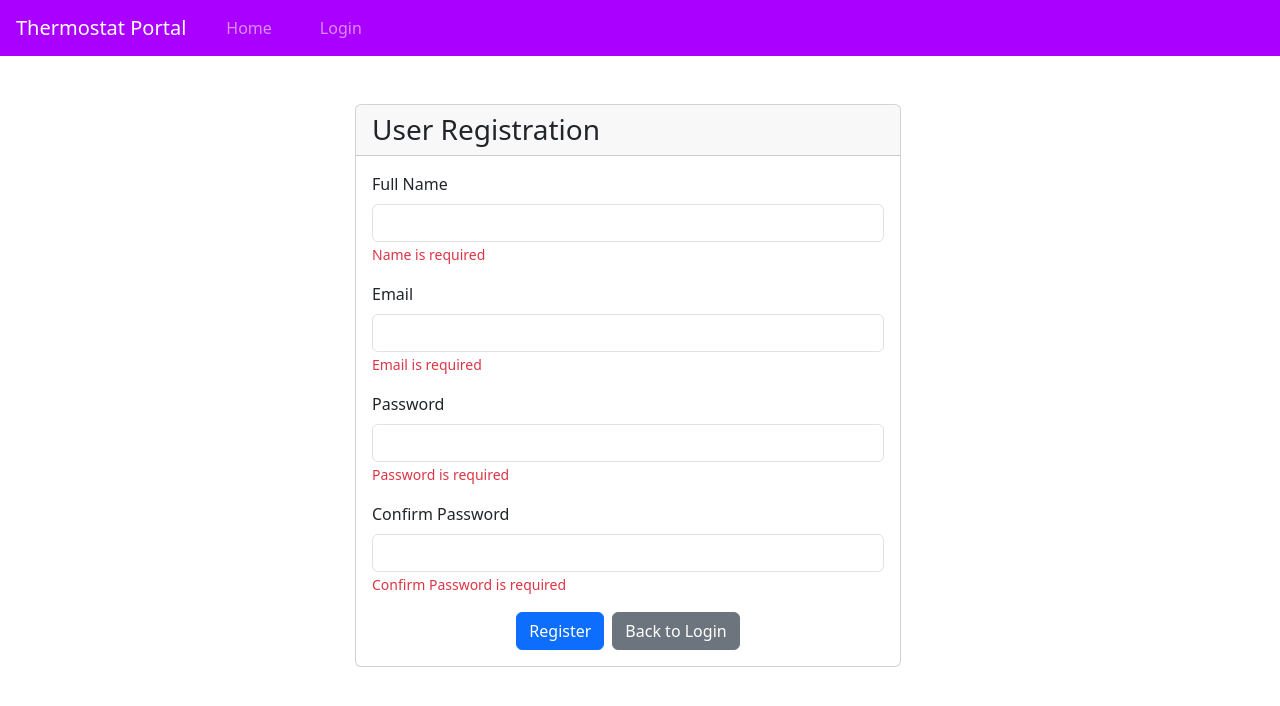
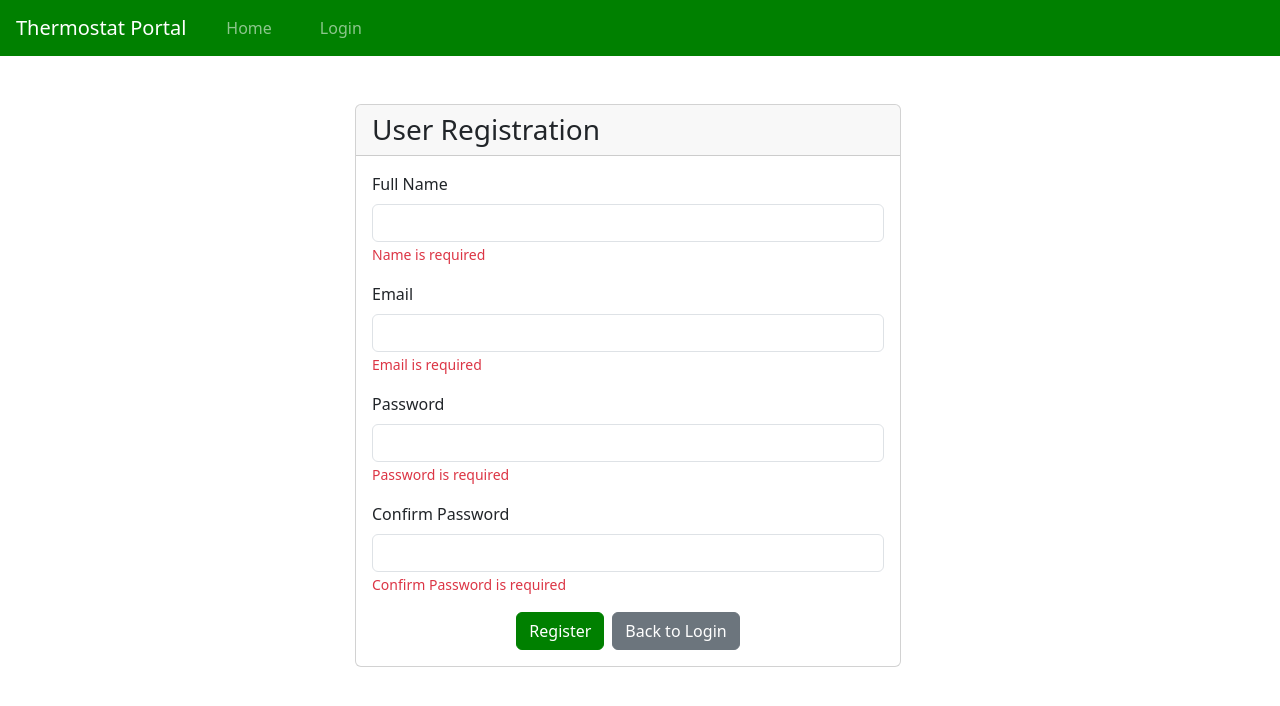
Before and after one commit to Cade-Bray/ePortfolio, an Angular app in the folder SPA_Frontend/: page /register in a window 1280 px wide. Shown: the top 706 px of the page. Built offline with nearby package versions, Linux system fonts and the light colour scheme.

Commit message:
Update styles and add button color customization across multiple components

```diff
--- a/SPA_Frontend/package.json
+++ b/SPA_Frontend/package.json
@@ -1,6 +1,6 @@
 {
   "name": "spa-frontend",
-  "version": "0.0.0",
+  "version": "1.0.0",
   "scripts": {
     "ng": "ng",
     "start": "ng serve",
@@ -38,6 +38,7 @@
     "@angular/cli": "^20.3.9",
     "@angular/compiler-cli": "^20.3.0",
     "@types/jasmine": "~5.1.0",
+    "baseline-browser-mapping": "^2.10.0",
     "jasmine-core": "~5.9.0",
     "karma": "~6.4.0",
     "karma-chrome-launcher": "~3.2.0",
--- a/SPA_Frontend/src/app/device-registration/device-registration.css
+++ b/SPA_Frontend/src/app/device-registration/device-registration.css
@@ -0,0 +1,14 @@
+.btn-color {
+  background-color: green;
+  border-color: green;
+}
+
+.btn-color:hover {
+  background-color: darkgreen;
+  border-color: darkgreen;
+}
+
+.btn-color:active {
+  background-color: forestgreen;
+  border-color: forestgreen;
+}
--- a/SPA_Frontend/src/app/edit-device/edit-device.ts
+++ b/SPA_Frontend/src/app/edit-device/edit-device.ts
@@ -1,9 +1,9 @@
 import { Component } from '@angular/core';
-import {IoT} from '../models/iot-device';
-import {Router, RouterLink} from '@angular/router';
-import {FormsModule} from '@angular/forms';
-import {HttpClient} from '@angular/common/http';
-import {Authentication} from '../services/authentication';
+import { IoT } from '../models/iot-device';
+import { Router, RouterLink } from '@angular/router';
+import { FormsModule } from '@angular/forms';
+import { HttpClient } from '@angular/common/http';
+import { Authentication } from '../services/authentication';
 
 @Component({
   selector: 'app-edit-device',
@@ -31,7 +31,8 @@ export class EditDevice {
    */
   protected saveDevice() {
     this.http.put(`${this.authenticate.baseURL}/iot/${this.device?._id}`, {
-      name: this.device?.name
+      name: this.device?.name,
+      setTemp: this.device?.setTemp
     }, {
       headers: {
         Authorization: `Bearer ${this.authenticate.getToken()}`
--- a/SPA_Frontend/src/app/iot-listing/iot-listing.css
+++ b/SPA_Frontend/src/app/iot-listing/iot-listing.css
@@ -1,6 +1,16 @@
 .btn-color {
-  background-color: #aa00ff;
-  border-color: #aa00ff;
+  background-color: green;
+  border-color: green;
+}
+
+.btn-color:hover {
+  background-color: darkgreen;
+  border-color: darkgreen;
+}
+
+.btn-color:active {
+  background-color: forestgreen;
+  border-color: forestgreen;
 }
 
 .card-size {
--- a/SPA_Frontend/src/app/iot-listing/iot-listing.html
+++ b/SPA_Frontend/src/app/iot-listing/iot-listing.html
@@ -3,7 +3,7 @@
     <div>
       <div class="col-12">
         <div class="d-flex align-items-center justify-content-between m-4">
-          <h2 class="m-4">Thermostat Management</h2>
+          <h2 class="m-4"><i>{{ getGreeting() }}</i>, {{ user.name.split(' ')[0] }}!</h2>
           <button class="btn btn-primary btn-color m-4 float-end" routerLink="/device-registration">+ Register Device</button>
         </div>
         <hr class="border-2 border-top">
--- a/SPA_Frontend/src/app/iot-listing/iot-listing.ts
+++ b/SPA_Frontend/src/app/iot-listing/iot-listing.ts
@@ -6,6 +6,7 @@ import { filter, interval, merge, Observable, startWith, Subject, switchMap } fr
 import { HttpClient } from '@angular/common/http';
 import { toSignal } from '@angular/core/rxjs-interop';
 import {Router, RouterLink} from '@angular/router';
+import {User} from '../models/user';
 
 @Component({
   selector: 'app-iot-listing',
@@ -20,11 +21,13 @@ export class IotListing {
   devices: Signal<IoT[] | undefined>;
   private racelock: boolean = false; // adding a mutex lock to prevent race condition in the updateDevice method and poll.
   private refreshTrigger = new Subject<void>(); // Subject to trigger manual refresh of devices list
+  protected user: User;
 
   /**
    * Constructor for IotListing component.
    */
   constructor(public authenticate: Authentication, private http: HttpClient, private router: Router) {
+    this.user = this.authenticate.getCurrentUser();
     this.devices = toSignal(
       merge(
         interval(10000),
@@ -158,4 +161,19 @@ export class IotListing {
       }
     });
   }
+
+  /**
+   * Random greeting salutation based on the time of day to display at the top of the page.
+   * @returns A string greeting the user based on the time of day.
+   */
+  getGreeting(): string {
+    const currentHour = new Date().getHours();
+    if (currentHour < 12) {
+      return 'Good morning';
+    } else if (currentHour < 18) {
+      return 'Good afternoon';
+    } else {
+      return 'Good evening';
+    }
+  }
 }
--- a/SPA_Frontend/src/app/login/login.css
+++ b/SPA_Frontend/src/app/login/login.css
@@ -0,0 +1,14 @@
+.btn-color {
+  background-color: green;
+  border-color: green;
+}
+
+.btn-color:hover {
+  background-color: darkgreen;
+  border-color: darkgreen;
+}
+
+.btn-color:active {
+  background-color: forestgreen;
+  border-color: forestgreen;
+}
--- a/SPA_Frontend/src/app/login/login.html
+++ b/SPA_Frontend/src/app/login/login.html
@@ -20,7 +20,7 @@
                [(ngModel)]="credentials.password">
       </div>
       <div class="d-flex gap-2 justify-content-center">
-        <button type="submit" role="button" class="btn btn-primary">
+        <button type="submit" role="button" class="btn btn-primary btn-color">
           Sign In
         </button>
         <button type="button" role="button" class="btn btn-secondary" routerLink="/register">
--- a/SPA_Frontend/src/app/services/authentication.ts
+++ b/SPA_Frontend/src/app/services/authentication.ts
@@ -10,7 +10,7 @@ import { HttpClient } from '@angular/common/http';
 export class Authentication {
 
   // Globals
-  public baseURL = 'http://localhost:3000/api'; // TODO replace with .env variable
+  public baseURL = 'http://localhost:3000/api';
 
   /**
    * Setup storage and service access
--- a/SPA_Frontend/src/app/user-register/user-register.css
+++ b/SPA_Frontend/src/app/user-register/user-register.css
@@ -0,0 +1,14 @@
+.btn-color {
+  background-color: green;
+  border-color: green;
+}
+
+.btn-color:hover {
+  background-color: darkgreen;
+  border-color: darkgreen;
+}
+
+.btn-color:active {
+  background-color: forestgreen;
+  border-color: forestgreen;
+}
--- a/SPA_Frontend/src/app/user-register/user-register.html
+++ b/SPA_Frontend/src/app/user-register/user-register.html
@@ -52,7 +52,7 @@
             </div>
 
             <div class="d-flex gap-2 justify-content-center">
-              <button type="submit" class="btn btn-primary">Register</button>
+              <button type="submit" class="btn btn-primary btn-color">Register</button>
               <button type="button" class="btn btn-secondary" routerLink="/login">Back to Login</button>
             </div>
           </form>
--- a/SPA_Frontend/src/styles.css
+++ b/SPA_Frontend/src/styles.css
@@ -1,3 +1,3 @@
 .navbar-custom {
-  background-color: #aa00ff;
+  background-color: green;
 }
```
Also changed, not shown: 2 other files (tests, documents, lock files or other folders).
